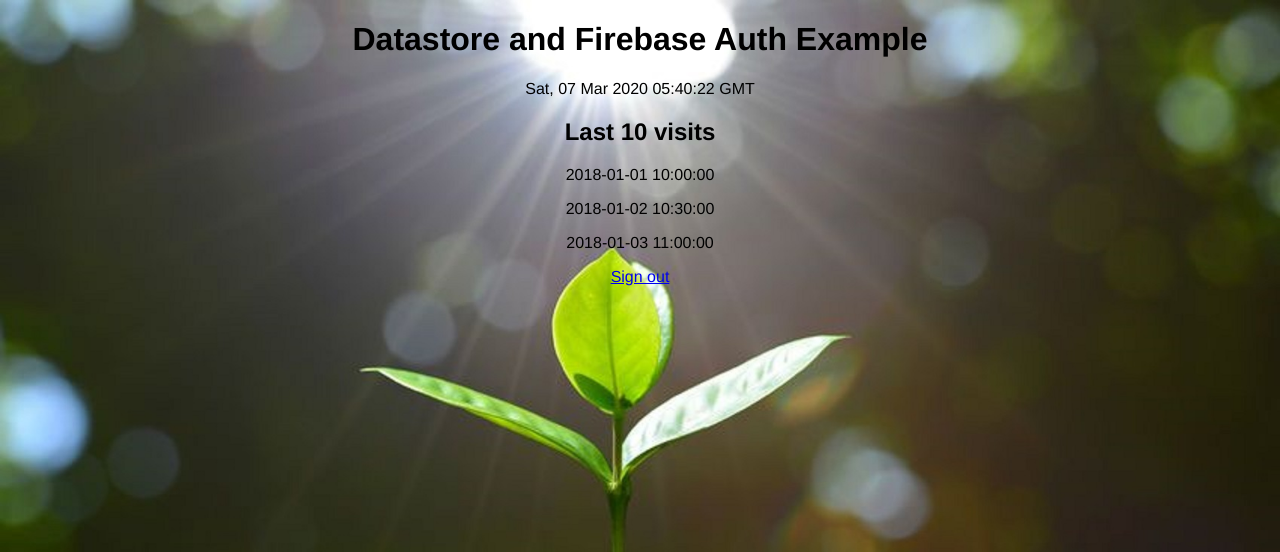
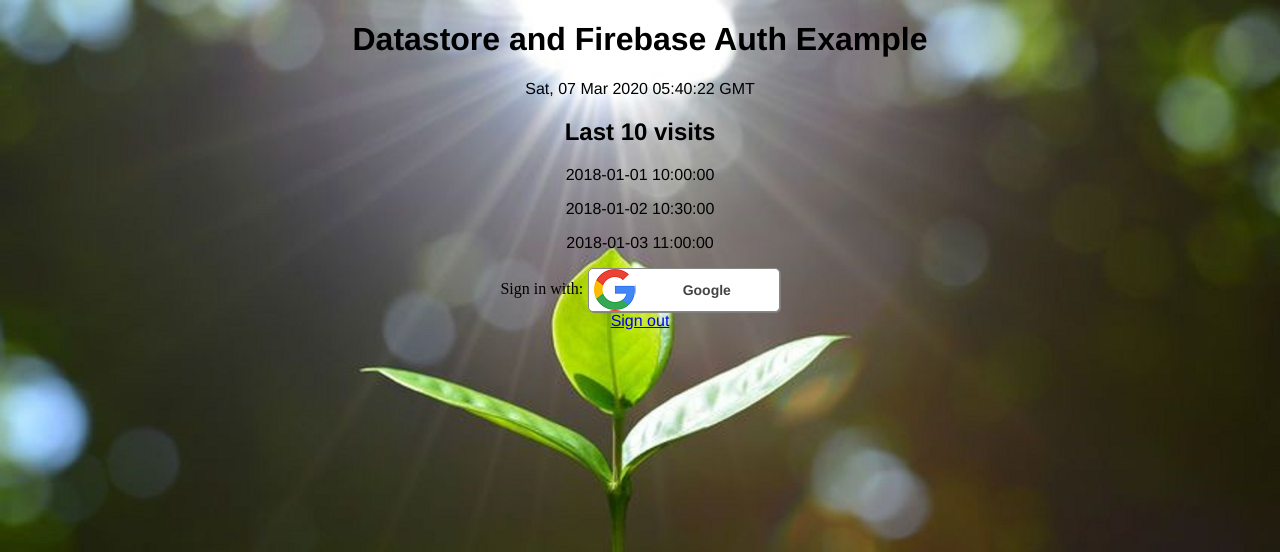
Before and after one commit to ShubhamMMahajan/Soil_Moisture_Tracker, a Flask app: page / in a window 1280 px wide. Shown: the top 552 px of the page. Run offline with Flask 2, Linux system fonts and the light colour scheme; some libraries are stand-ins or nearby versions.

Commit message:
Made the sign in button easier to customize

```diff
--- a/sample_app/static/style.css
+++ b/sample_app/static/style.css
@@ -5,3 +5,38 @@ body {
   background-repeat: no-repeat;
   text-align: center;
 }
+
+#customBtn {
+  display: inline-block;
+  background: white;
+  color: #444;
+  width: 190px;
+  border-radius: 5px;
+  border: thin solid #888;
+  box-shadow: 1px 1px 1px grey;
+  white-space: nowrap;
+}
+#customBtn:hover {
+  cursor: pointer;
+}
+span.label {
+  font-family: serif;
+  font-weight: normal;
+}
+span.icon {
+  background: url('google_logo.png');
+  display: inline-block;
+  vertical-align: middle;
+  width: 42px;
+  height: 42px;
+}
+span.buttonText {
+  display: inline-block;
+  vertical-align: middle;
+  padding-left: 42px;
+  padding-right: 42px;
+  font-size: 14px;
+  font-weight: bold;
+  /* Use the Roboto font that is loaded in the <head> */
+  font-family: 'helvetica', sans-serif;
+}
--- a/sample_app/templates/index.html
+++ b/sample_app/templates/index.html
@@ -29,19 +29,49 @@
   {% for time in times %}
     <p>{{ time }}</p>
   {% endfor %}
-<script src="https://apis.google.com/js/platform.js" async defer></script>
-<meta name="google-signin-client_id" content="482970379692-u709d9eep13mct99osf90vsp4vdmbia4.apps.googleusercontent.com">
-<div class="g-signin2" data-onsuccess="onSignIn"></div>
-<script type="text/javascript">
-  function onSignIn(googleUser) {
-  var profile = googleUser.getBasicProfile();
-  console.log('ID: ' + profile.getId()); // Do not send to your backend! Use an ID token instead.
-  console.log('Name: ' + profile.getName());
-  console.log('Image URL: ' + profile.getImageUrl());
-  console.log('Email: ' + profile.getEmail()); // This is null if the 'email' scope is not present.
-}
+<link href="https://fonts.googleapis.com/css?family=Roboto" rel="stylesheet" type="text/css">
+ <script src="https://apis.google.com/js/api:client.js"></script>
 
-</script>
+<script>
+  var googleUser = {};
+  var startApp = function() {
+    gapi.load('auth2', function(){
+      // Retrieve the singleton for the GoogleAuth library and set up the client.
+      auth2 = gapi.auth2.init({
+        client_id: '1003144206025-ds3n24uklrrl835pascdira9erv5vuu8.apps.googleusercontent.com',
+        cookiepolicy: 'single_host_origin',
+        // Request scopes in addition to 'profile' and 'email'
+        //scope: 'additional_scope'
+      });
+      attachSignin(document.getElementById('customBtn'));
+    });
+  };
+
+  function attachSignin(element) {
+    console.log(element.id);
+    auth2.attachClickHandler(element, {},
+        function(googleUser) {
+          document.getElementById('name').innerText = "Signed in: " +
+              googleUser.getBasicProfile().getName();
+        }, function(error) {
+          alert(JSON.stringify(error, undefined, 2));
+        });
+  }
+  </script>
+  </head>
+  <body>
+  <!-- In the callback, you would hide the gSignInWrapper element on a
+  successful sign in -->
+  <div id="gSignInWrapper">
+    <span class="label">Sign in with:</span>
+    <div id="customBtn" class="customGPlusSignIn">
+      <span class="icon"></span>
+      <span class="buttonText">Google</span>
+    </div>
+  </div>
+  <div id="name"></div>
+  <script>startApp();</script>
+
 
 <a href="#" onclick="signOut();">Sign out</a>
 <script>
```
Also changed, not shown: sample_app/static/google_logo.png (added), 1 other file.
